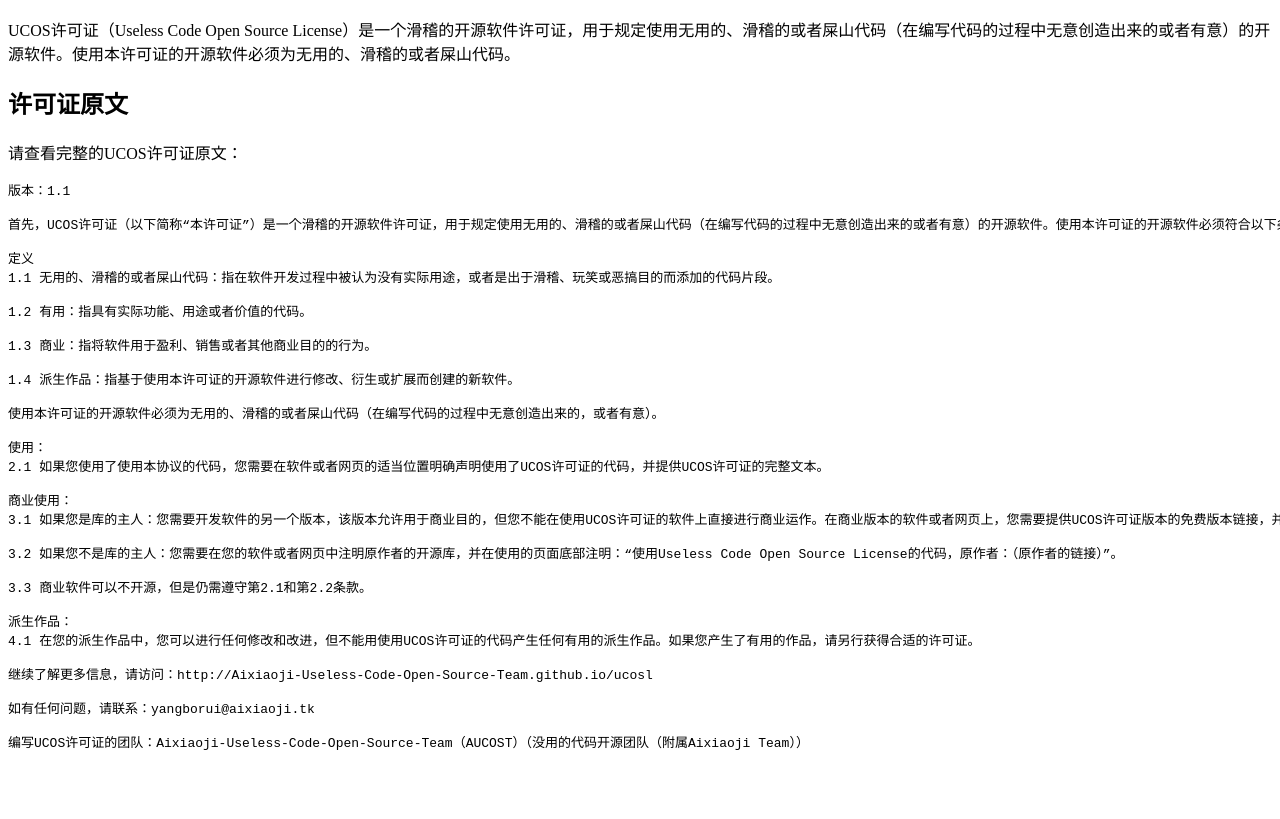
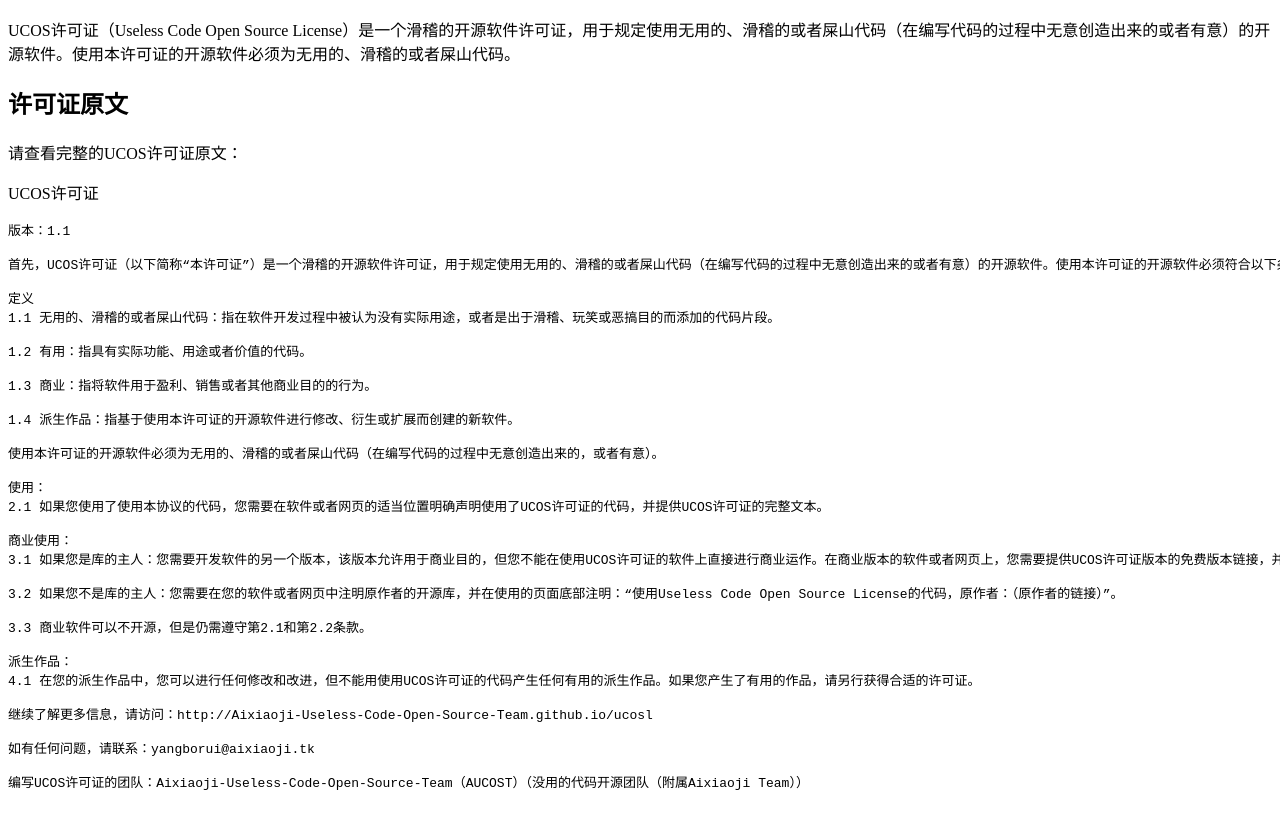
Before and after one commit to Aixiaoji-Useless-Code-Open-Source-Team/Aixiaoji-Useless-Code-Open-Source-Team.github.io, a plain HTML site: page ucosl/index.html in a window 1280 px wide. Shown: the part 127-946 px from the top of the page. Before the commit the page ends 906 px from the top, so only its background shows below. Drawn offline with Linux system fonts and the light colour scheme.

Commit message:
更新 index.html

```diff
--- a/ucosl/index.html
+++ b/ucosl/index.html
@@ -14,6 +14,7 @@
 
     <h2>许可证原文</h2>
     <p>请查看完整的UCOS许可证原文：</p>
+    <p>UCOS许可证</p>
     <pre>
 版本：1.1
 
```
